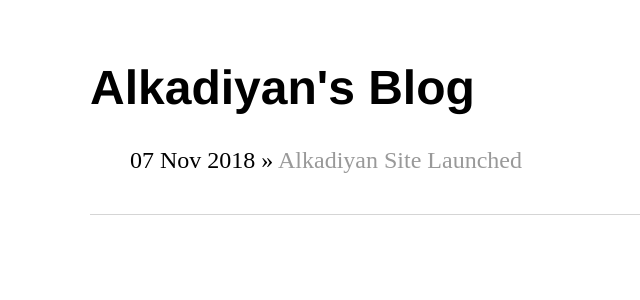
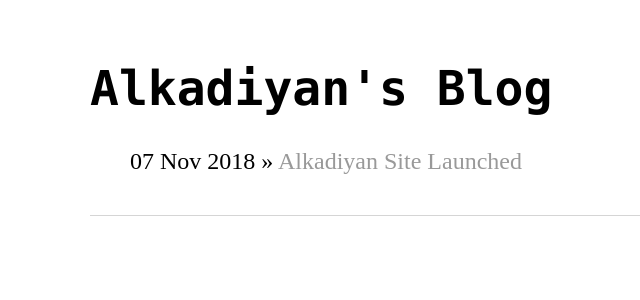
Before and after one commit to Raghuvarants/raghuvarants, a Jekyll site: the page built from blog/index.html, in a window 1280 px wide. Shown: the top 300 px of the page, without its empty margins (102-742 px from the left). Built offline with Jekyll 4.4.1, drawn with Linux system fonts in a browser that asks for light colours.

Commit message:
Update main.css

```diff
--- a/css/main.css
+++ b/css/main.css
@@ -21,7 +21,7 @@ a:hover {
 }
 h1 {
     font-size: 3em;
-    font-family:'Helvetica', 'verdana', 'Sans-Serif';
+    font-family:'Lucida Console', 'verdana', 'Sans-Serif';
 }
 p {
     font-size: 1em;
```
